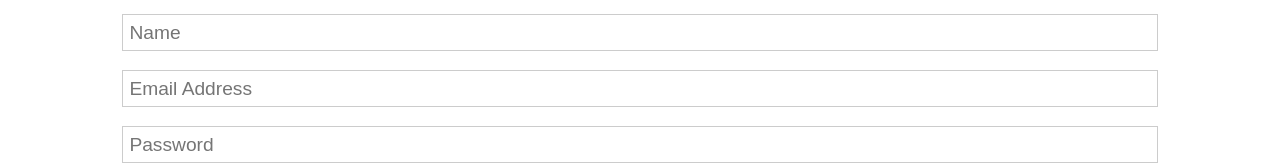
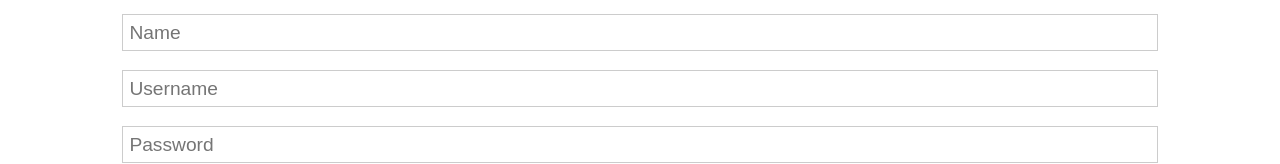
Before and after one commit to kykim102/ENSE701-prototype, a React (Create React App) app in the folder client/: page /register in a window 1280 px wide. Shown: the part 213-377 px from the top of the page. Built offline with nearby package versions, Linux system fonts and the light colour scheme.

Commit message:
Resgister function

```diff
--- a/client/src/components/auth/Login.js
+++ b/client/src/components/auth/Login.js
@@ -7,7 +7,7 @@ const Login = () => {
     password: "",
   });
 
-  const { email, password } = formData;
+  const { username, password } = formData;
 
   const onChange = (e) =>
     setFormData({ ...formData, [e.target.name]: e.target.value });
@@ -27,10 +27,10 @@ const Login = () => {
       <form className='form' onSubmit={(e) => onSubmit(e)}>
         <div className='form-group'>
           <input
-            type='email'
-            placeholder='Email Address'
-            name='email'
-            value={email}
+            type='text'
+            placeholder='Username'
+            name='username'
+            value={username}
             onChange={(e) => onChange(e)}
             required
           />
--- a/client/src/components/auth/Register.js
+++ b/client/src/components/auth/Register.js
@@ -1,16 +1,16 @@
 import React, { Fragment, useState } from "react";
 import { Link } from "react-router-dom";
-//import axios from "axios";
+import axios from "axios";
 
 const Register = () => {
   const [formData, setFormData] = useState({
     name: "",
-    email: "",
+    user: "",
     password: "",
     password2: "",
   });
 
-  const { name, email, password, password2 } = formData;
+  const { name, username, password, password2 } = formData;
 
   const onChange = (e) =>
     setFormData({ ...formData, [e.target.name]: e.target.value });
@@ -20,27 +20,26 @@ const Register = () => {
     if (password !== password2) {
       console.log("Password do not match");
     } else {
-      console.log("SUCCESS");
-      // const newUser = {
-      //   name,
-      //   email,
-      //   password,
-      // };
+      const newUser = {
+        name,
+        username,
+        password,
+      };
 
-      // try {
-      //   const config = {
-      //     headers: {
-      //       "Content-Type": "application/json",
-      //     },
-      //   };
+      try {
+        const config = {
+          headers: {
+            "Content-Type": "application/json",
+          },
+        };
 
-      //   const body = JSON.stringify(newUser);
+        const body = JSON.stringify(newUser);
 
-      //   const res = await axios.post("/api/users", body, config);
-      //   console.log(res.data);
-      // } catch (err) {
-      //   console.error(err.response.data);
-      // }
+        const res = await axios.post("/api/users", body, config);
+        console.log(res.data);
+      } catch (err) {
+        console.error(err.response.data);
+      }
     }
   };
 
@@ -64,10 +63,10 @@ const Register = () => {
         </div>
         <div className='form-group'>
           <input
-            type='email'
-            placeholder='Email Address'
-            name='email'
-            value={email}
+            type='text'
+            placeholder='Username'
+            name='username'
+            value={username}
             onChange={(e) => onChange(e)}
             required
           />
```
Also changed, not shown: 1 other file (tests, documents, lock files or other folders).
